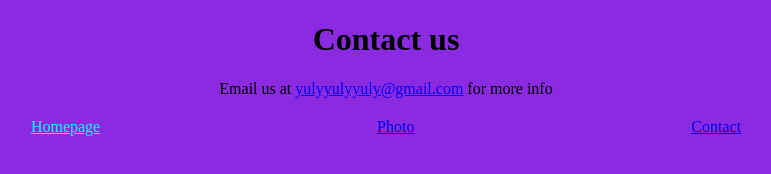
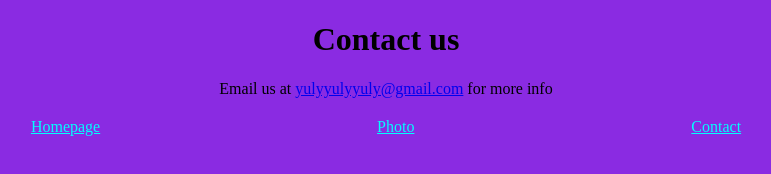
Before and after one commit to julyivanova/multiple-pages1, a plain HTML site: page contact.html in a window 1280 px wide. Shown: the whole page, without its empty margins (254-1025 px from the left). Drawn offline with Linux system fonts and the light colour scheme.

Commit message:
Update contact.html

```diff
--- a/contact.html
+++ b/contact.html
@@ -16,8 +16,8 @@
     </p>
     <div class="pages-3">
       <a href="index.html" class="index-color">Homepage</a>
-      <a href="photo.html">Photo</a>
-      <a href="contact.html">Contact</a>
+      <a href="photo.html" class="index-color">Photo</a>
+      <a href="contact.html" class="index-color">Contact</a>
     </div>
   </body>
 </html>
```
